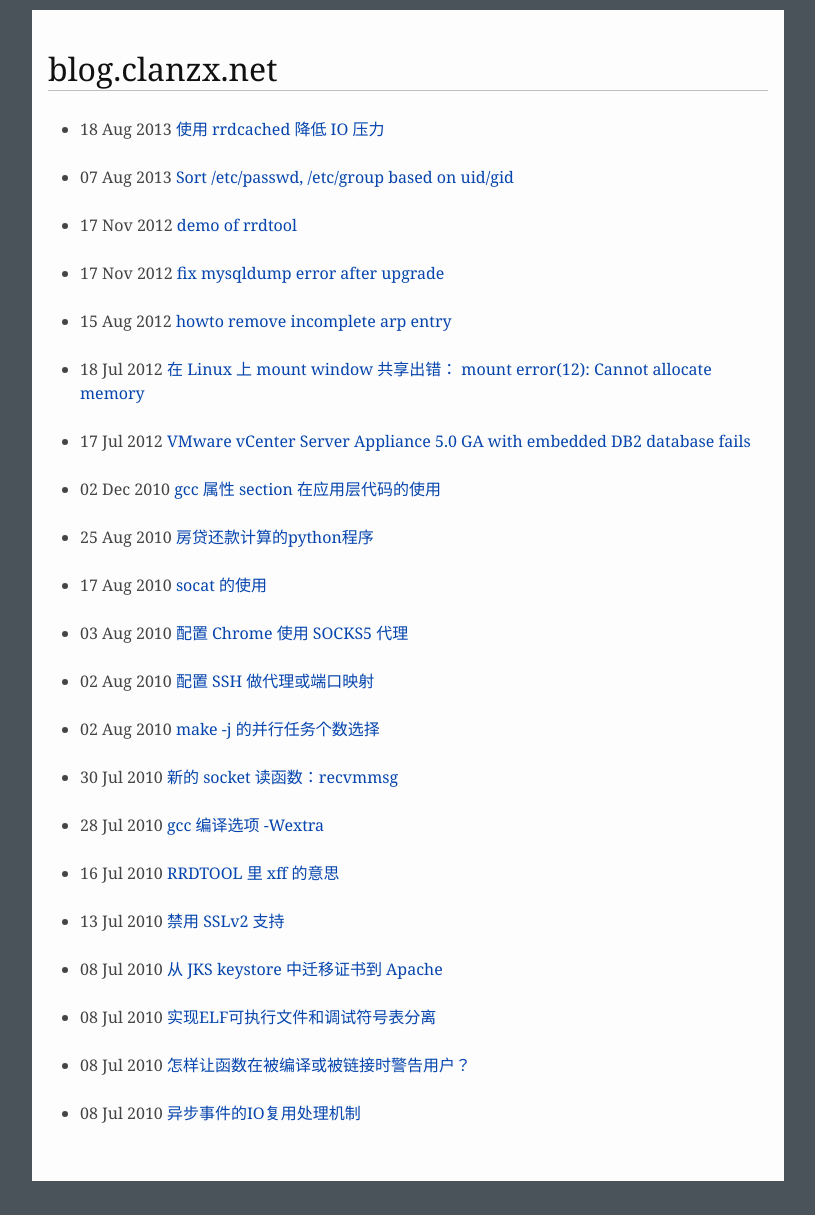
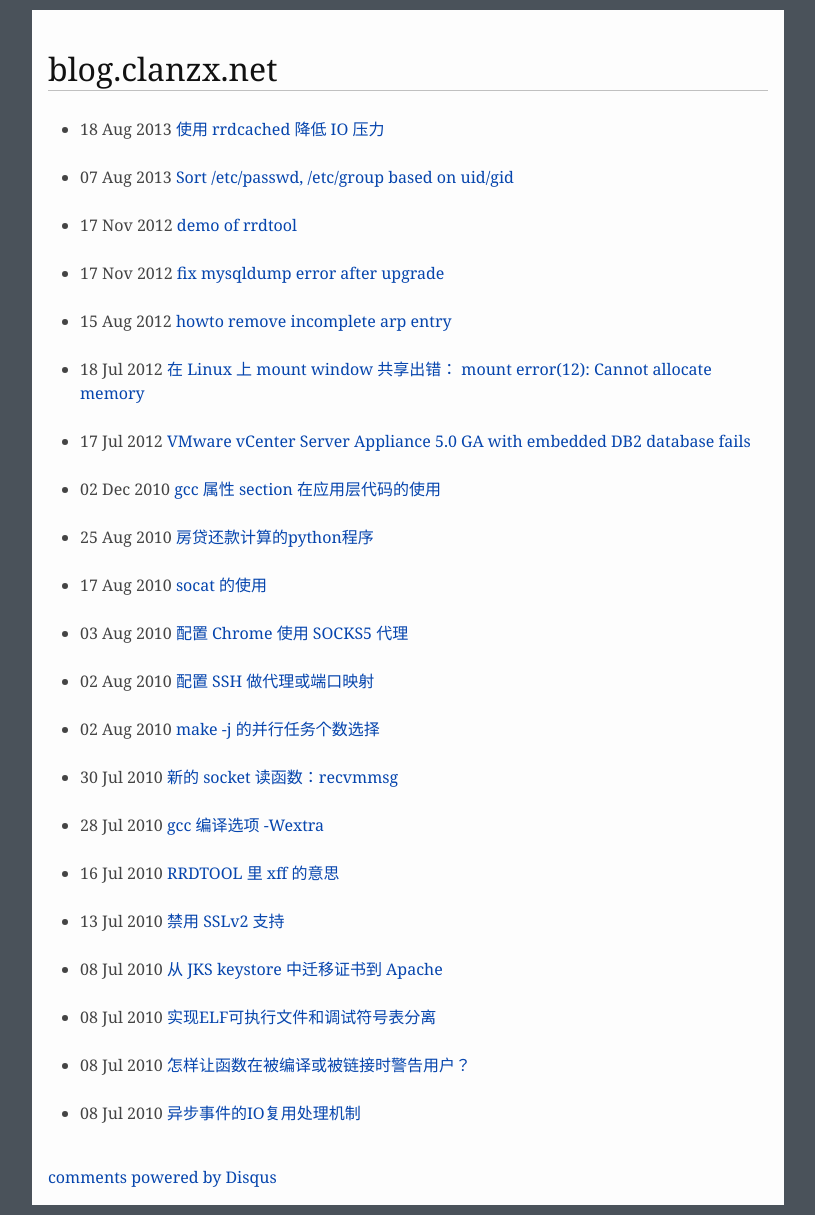
Before and after one commit to piercezhangx/clan.github.io, a Jekyll site: the page built from index.html, in a window 1280 px wide. Shown: the whole page, without its empty margins (232-1047 px from the left). Built offline with Jekyll 4.4.1, drawn with Linux system fonts in a browser that asks for light colours; comment, search, counter and statistics services are not loaded; before the commit the page ends 1191 px from its top, so only the background shows below that; some of the changed lines change nothing that is shown.

Commit message:
add disqus

```diff
--- a/_layouts/default.html
+++ b/_layouts/default.html
@@ -11,5 +11,19 @@
 
 	{{ content }}
 
+	<div id="disqus_thread"></div>
+	<script type="text/javascript">
+		var disqus_shortname = 'blogclanzxnet';
+
+		/* * * DON'T EDIT BELOW THIS LINE * * */
+		(function() {
+			var dsq = document.createElement('script'); dsq.type = 'text/javascript'; dsq.async = true;
+			dsq.src = '//' + disqus_shortname + '.disqus.com/embed.js';
+			(document.getElementsByTagName('head')[0] || document.getElementsByTagName('body')[0]).appendChild(dsq);
+		})();
+	</script>
+	<noscript>Please enable JavaScript to view the <a href="http://disqus.com/?ref_noscript">comments powered by Disqus.</a></noscript>
+	<a href="http://disqus.com" class="dsq-brlink">comments powered by <span class="logo-disqus">Disqus</span></a>
+
 	</body>
 </html>
```
